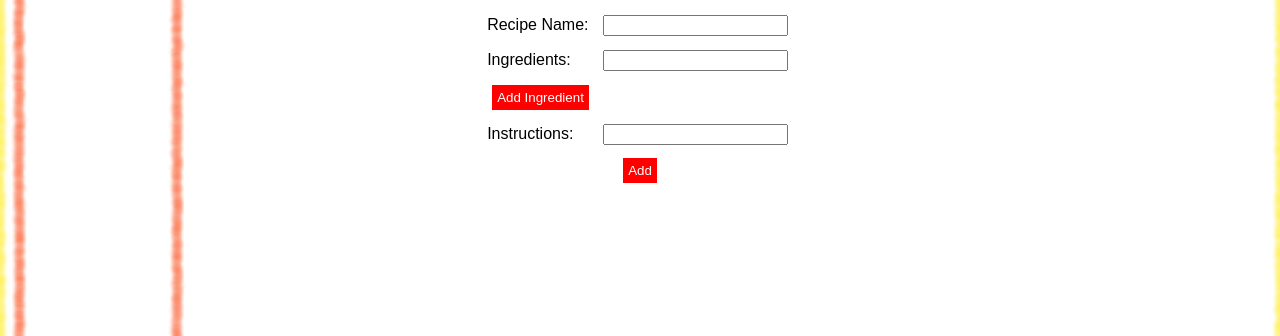
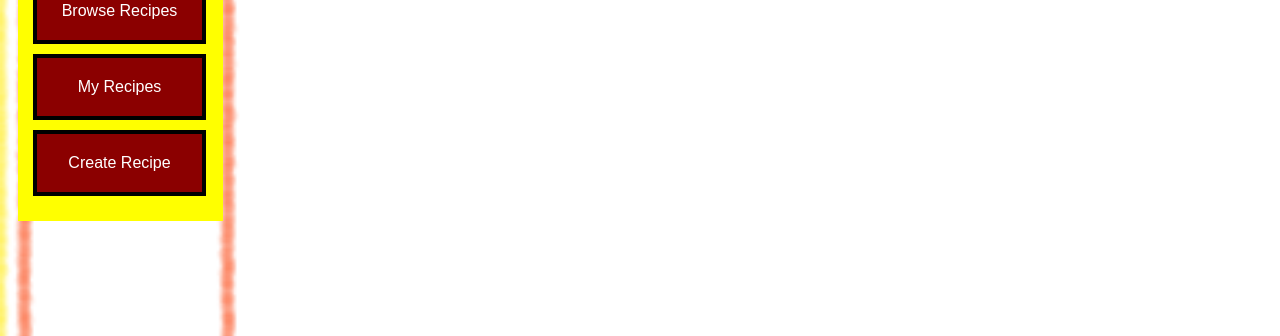
Before and after one commit to Wes-Bl/ProjectNameHere, a plain HTML site: page RecipeManager.html in a window 1280 px wide. Shown: the part 199-535 px from the top of the page. Drawn offline with Linux system fonts and the light colour scheme.

Commit message:
missed recipemanagerwoops

```diff
--- a/RecipeManager.html
+++ b/RecipeManager.html
@@ -6,12 +6,12 @@
 		<title>Recipes and Such XD</title>
     </head>
     <body>
-        <nav>
-            <a href="index.html">Home</a>
-            <a href="Account.html">Account</a>
-            <a href="Browse.html">Browse Recipes</a>
-            <a href="MyRecipes.html">My Recipes</a>
-            <a href="RecipeManager.html">Create Recipe</a>
+        <nav class="navbar">
+            <a href="index.html"class="navbtn">Home</a>
+            <a href="Account.html"class="navbtn">Account</a>
+            <a href="Browse.html" class="navbtn">Browse Recipes</a>
+            <a href="MyRecipes.html" class="navbtn">My Recipes</a>
+            <a href="RecipeManager.html" class="navbtn">Create Recipe</a>
         </nav>
 
         <div class="recipeManager">
```
